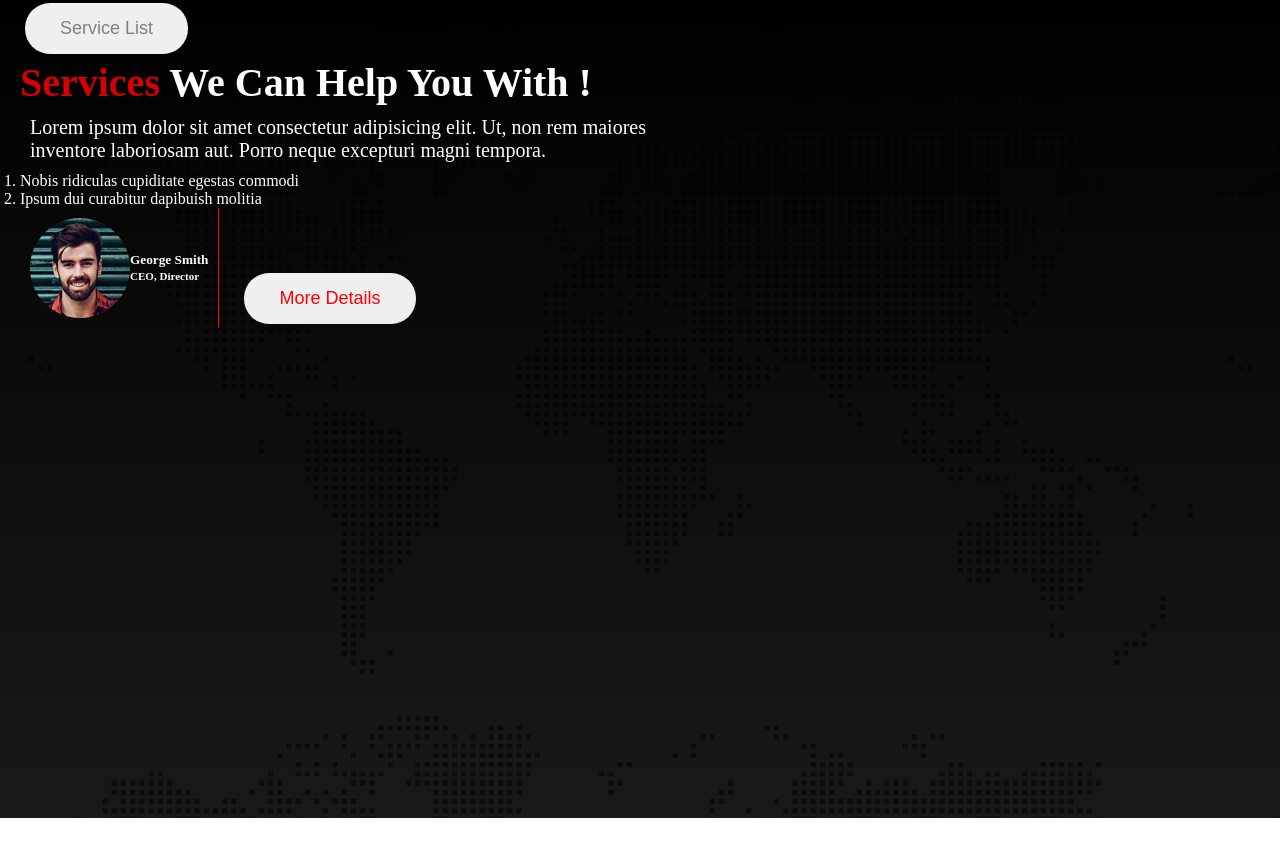
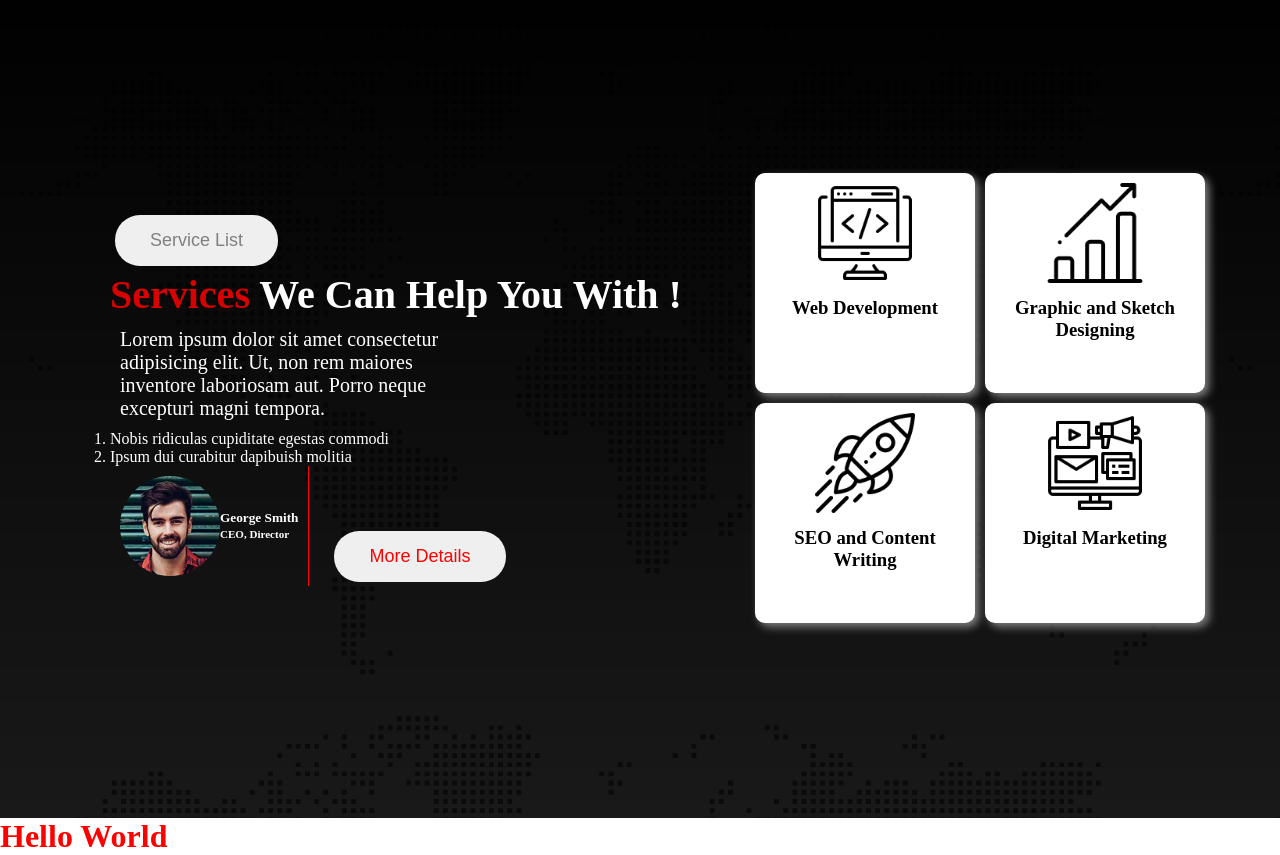
Before and after one commit to Ismat805/digital-agency, a plain HTML site: page index.html in a window 1280 px wide. Shown: the part 888-1743 px from the top of the page. Before the commit the page ends 1706 px from the top, so only its background shows below. Drawn offline with Linux system fonts and the light colour scheme.

Commit message:
service-right added

```diff
--- a/index.html
+++ b/index.html
@@ -63,7 +63,31 @@
             </div>
         </div>
     </div>
-    <div class="service-right-container"></div>
+    <div class="service-right-container">
+        <div class="services">
+            <div class="service-up">
+                <div class="service">
+                    <img class="service-logo" src="./asset/icons/coding.png" alt="">
+                    <h3>Web Development</h3>
+                </div>
+                <div class="service">
+                    <img class="service-logo"  src="./asset/icons/bar-chart.png" alt="">
+                    <h3>Graphic and Sketch Designing</h3>
+                </div>
+            </div>
+            <div class="service-down">
+                <div class="service">
+                    <img class="service-logo"  src="./asset/icons/startup.png" alt="">
+                    <h3>SEO and Content Writing</h3>
+                </div>
+                <div class="service">
+                    <img class="service-logo"  src="./asset/icons/digital-marketing.png" alt="">
+                    <h3>Digital Marketing</h3>
+                </div>
+            </div>
+        </div>
+    </div>
    </div>
+   <h1 class="test">Hello World</h1>
 </body>
 </html>
--- a/style.css
+++ b/style.css
@@ -72,6 +72,10 @@
     background-blend-mode: overlay;
     color: white;
     padding: 20px;
+    display: flex;
+    justify-content: center;
+    align-items: center;
+    margin: 0,auto;
 }
 
 .service-btn{
@@ -115,3 +119,31 @@
     position: absolute;
 
 }
+.service-up{
+    display: flex;
+}
+.service-down{
+    display: flex;
+}
+.service{
+    padding: 10px;
+    background-color: white;
+    box-shadow: 4px 4px 8px gray;
+    width: 200px;
+    height: 200px;
+    text-align: center;
+    color: black;
+    border-radius: 10px;
+    margin: 5px;
+}
+.service-logo{
+    width: 50%;
+    padding-bottom: 10px;
+}
+.service-left-container{
+    width: 50%;
+}
+
+.test{
+    color: red;
+}
```
